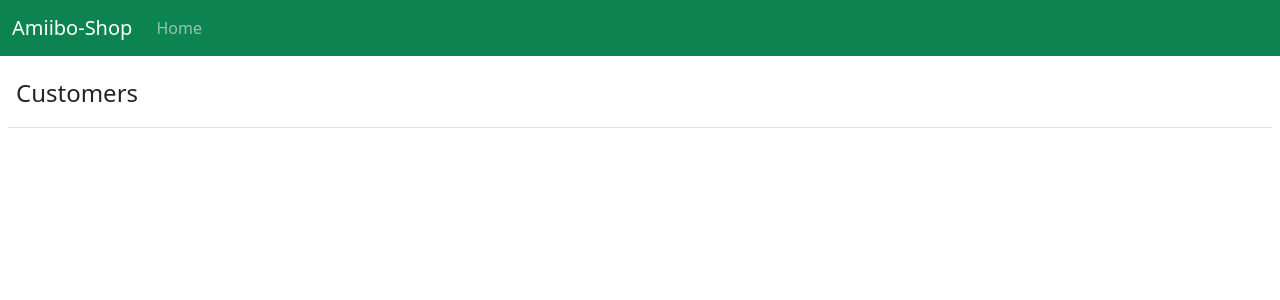
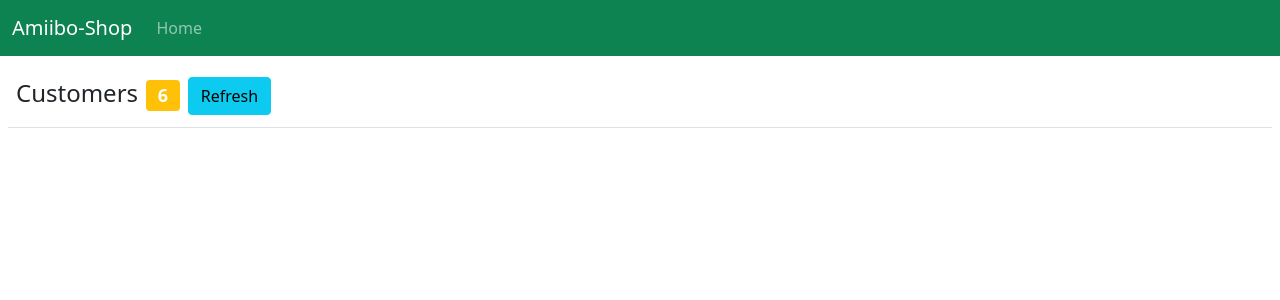
Before and after one commit to pablo-quezada/amiibo-app, a React (Create React App) app: page / in a window 1280 px wide. Shown: the top 300 px of the page. Built offline with nearby package versions, Linux system fonts and the light colour scheme.

Commit message:
Add button Refresh

```diff
--- a/src/MainContent.jsx
+++ b/src/MainContent.jsx
@@ -8,9 +8,11 @@ extends Component {
         return ( <div>
                     <h4 className="border-bottom m-2 p-2">
                         {this.state.pageTitle}
-                        <span className="badge badge-danger m-2">
+                        <span className="badge bg-warning m-2">
                             {this.state.customersCount}
                         </span>
+
+                        <button className="btn btn-info">Refresh</button>
                     </h4>
                 </div>
                );
```
